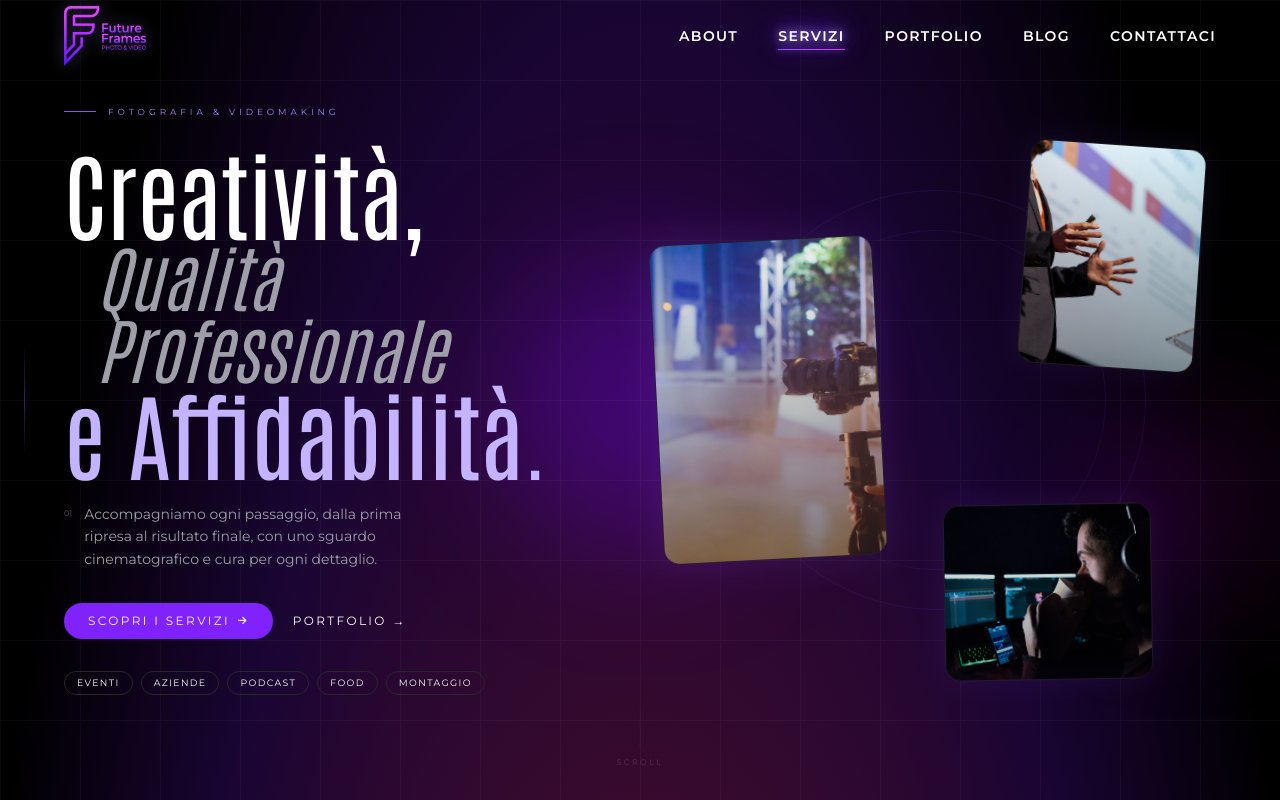
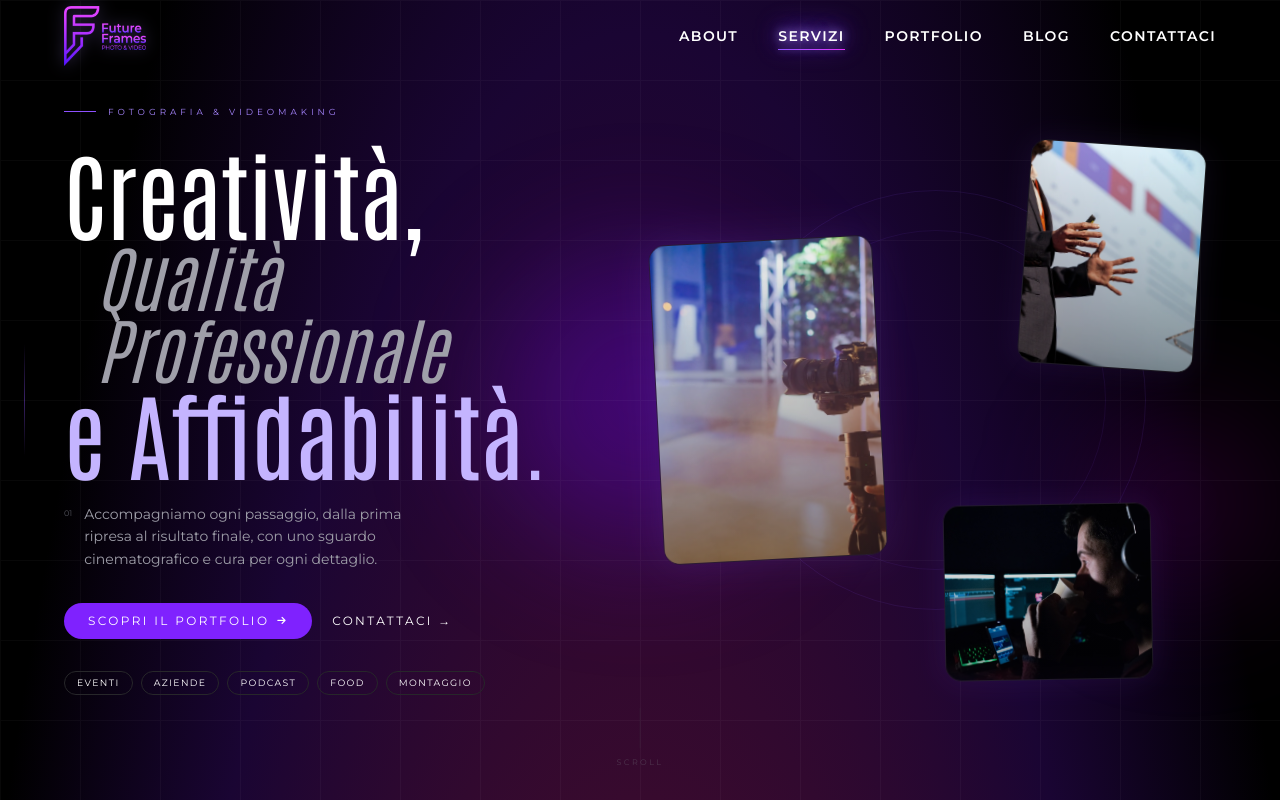
Before and after one commit to alelodato/future-frames-next, a Next.js app: page /servizi in a window 1280 px wide. Shown: the top 800 px of the page. Built offline with nearby package versions, Linux system fonts and the light colour scheme; some icons are missing.

Commit message:
modificato cta pagina servizi

```diff
--- a/src/app/servizi/page.jsx
+++ b/src/app/servizi/page.jsx
@@ -533,14 +533,14 @@ export default function Servizi() {
             </div>
 
             <div className="flex items-center gap-5 mb-8">
-              <a href="#servizi"
+              <a href="#portfolio"
                 className="inline-flex items-center gap-2 rounded-full bg-violet-600 hover:bg-violet-500 px-6 py-2.5 font-montserrat text-xs uppercase tracking-[0.2em] text-white transition">
-                Scopri i servizi
+                Scopri il portfolio
                 <i className="fa-solid fa-arrow-right text-[0.6rem]" />
               </a>
-              <a href="#portfolio"
+              <a href="#contact"
                 className="font-montserrat text-xs uppercase tracking-[0.2em] text-zinc-500 hover:text-white transition">
-                Portfolio →
+                Contattaci →
               </a>
             </div>
 
```
